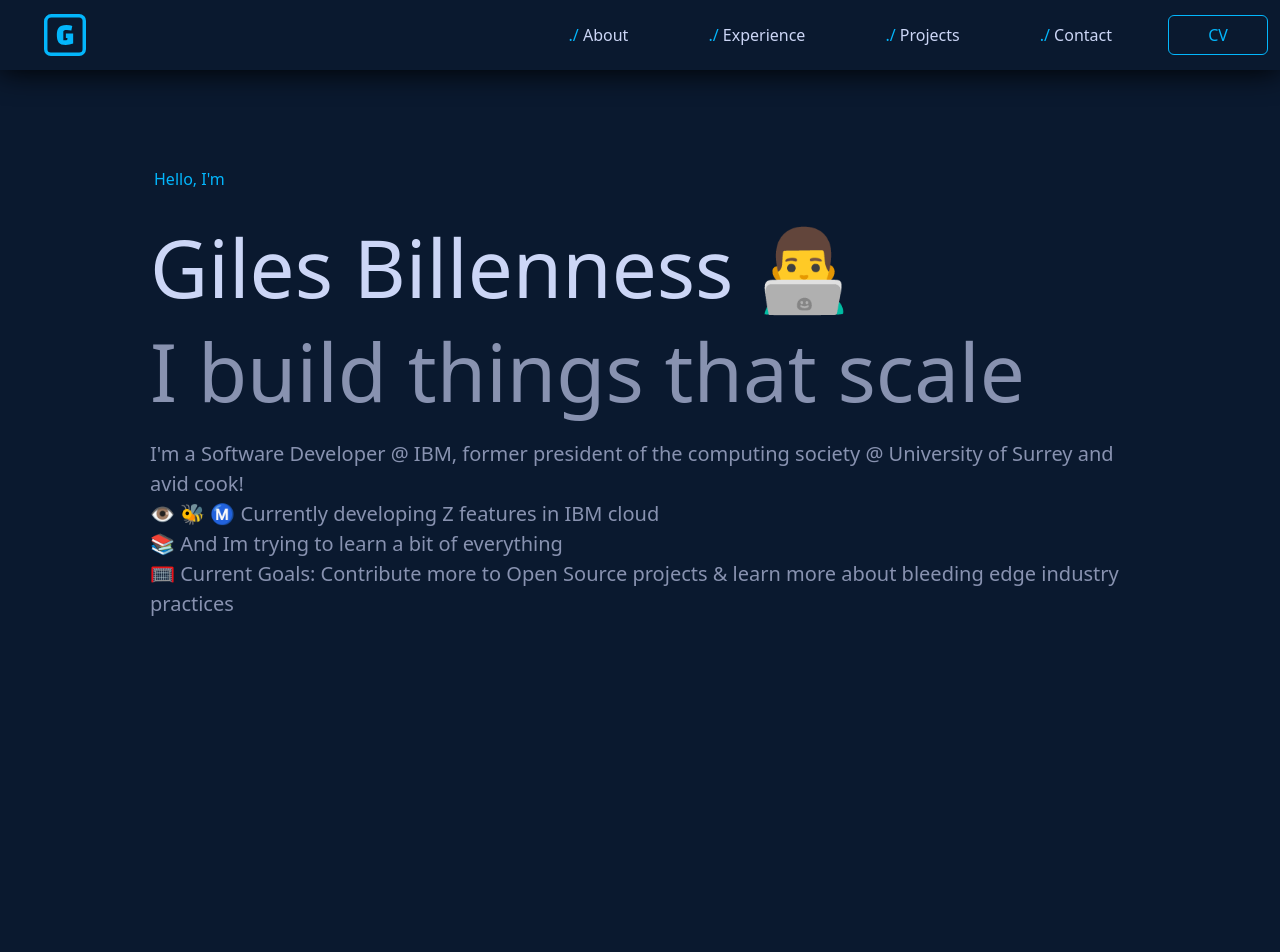
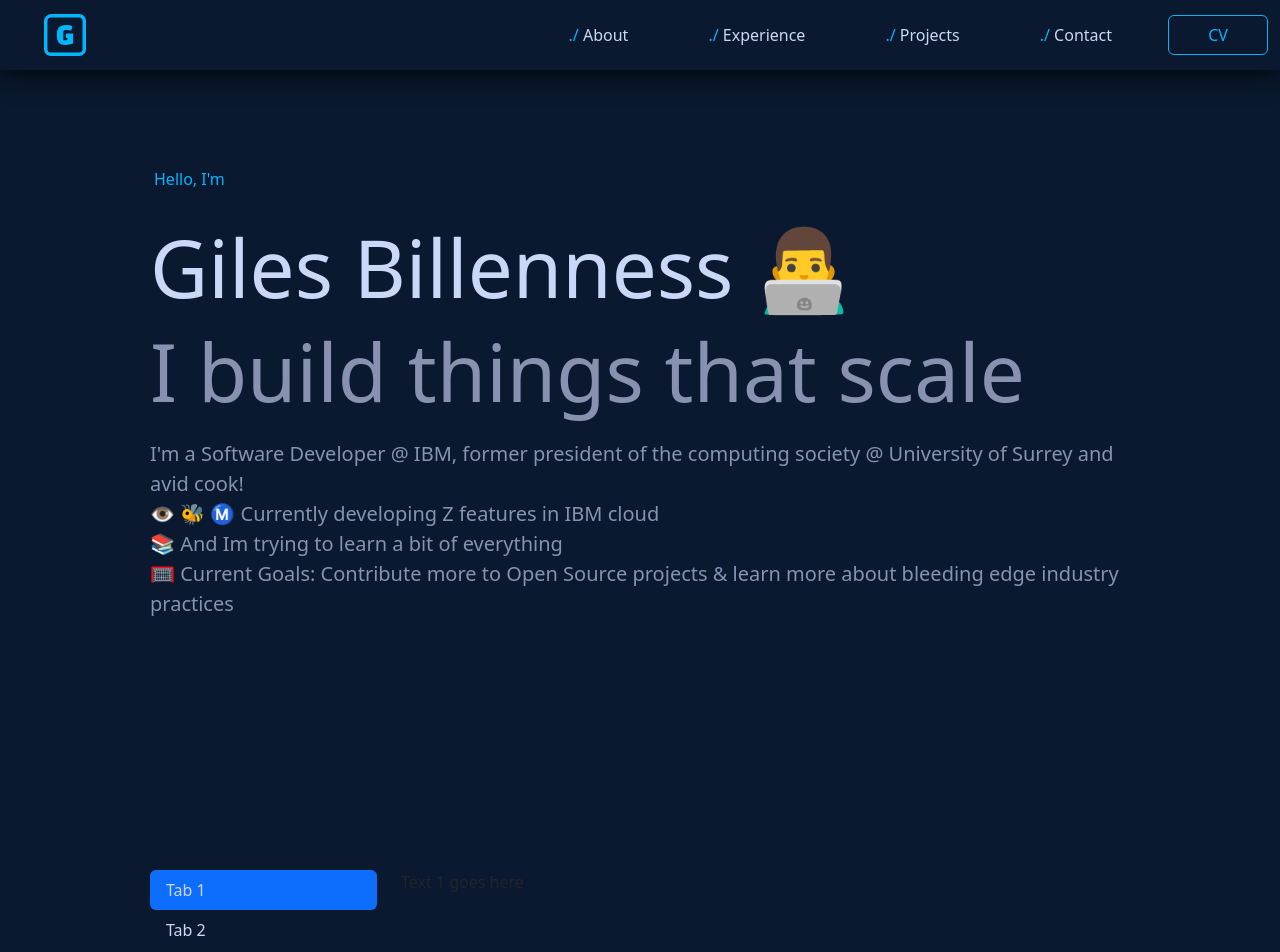
Before and after one commit to Giles-Billenness/Giles-Billenness.github.io, a React (Create React App) app: page / in a window 1280 px wide. Shown: the top 952 px of the page. Built offline with nearby package versions, Linux system fonts and the light colour scheme.

Commit message:
Add starter code for experiance section

```diff
--- a/src/App.module.scss
+++ b/src/App.module.scss
@@ -55,6 +55,8 @@
   position: relative;
   align-self: start;
   padding-top: 100px;
+}
+section{
   display: flex;
   justify-content: center;
 }
--- a/src/App.tsx
+++ b/src/App.tsx
@@ -2,6 +2,7 @@ import styles from './App.module.scss';
 import logo from './assets/logo.svg';
 import { NavBar } from './components/nav-bar/nav-bar';
 import { IntroSection } from './components/intro-section/intro-section';
+import { ExperienceSection } from './components/experience-section/experience-section';
 
 function App() {
     return (
@@ -11,11 +12,19 @@ function App() {
                 <section className={styles.IntroSectionDiv}>
                     <IntroSection />
                 </section>
+                <section />
+                    <ExperienceSection />
             </main>
+
+
+
+
             <header className={styles['App-header']}>
                 <img src={logo} className={styles['App-logo']} alt="logo" />
                 <h1 className="ProjectTitle">In Production</h1>
             </header>
+
+
         </div>
     );
 }
--- /dev/null
+++ b/src/components/experience-section/experience-section.module.scss
@@ -0,0 +1,2 @@
+.root {
+}
--- /dev/null
+++ b/src/components/experience-section/experience-section.tsx
@@ -0,0 +1,44 @@
+import styles from './experience-section.module.scss';
+import classNames from 'classnames';
+import Col from 'react-bootstrap/Col';
+import Nav from 'react-bootstrap/Nav';
+import Row from 'react-bootstrap/Row';
+import Tab from 'react-bootstrap/Tab';
+
+export interface ExperienceSectionProps {
+    className?: string;
+    children?: React.ReactNode;
+}
+
+/**
+ * This component was generated using Codux's built-in Default new component template.
+ * For details on on how to create custom new component templates, see https://help.codux.com/kb/en/article/configuration-for-experience-sections-and-templates
+ */
+export const ExperienceSection = ({ className, children = 'ExperienceSection' }: ExperienceSectionProps) => {
+    return (
+        <Tab.Container id="left-tabs-example" defaultActiveKey="first">
+        <Row>
+          <Col sm={3}>
+            <Nav variant="pills" className="flex-column">
+              <Nav.Item>
+                <Nav.Link eventKey="first">Tab 1</Nav.Link>
+              </Nav.Item>
+              <Nav.Item>
+                <Nav.Link eventKey="second">Tab 2</Nav.Link>
+              </Nav.Item>
+            </Nav>
+          </Col>
+          <Col sm={9}>
+            <Tab.Content>
+              <Tab.Pane eventKey="first">
+                <p>Text 1 goes here </p>
+              </Tab.Pane>
+              <Tab.Pane eventKey="second">
+                <p>Text 2 goes here </p>
+              </Tab.Pane>
+            </Tab.Content>
+          </Col>
+        </Row>
+      </Tab.Container>
+    );
+};
```
Also changed, not shown: src/_codux/boards/experience-section/experience-section.board.tsx (added, +7 -0 lines).
